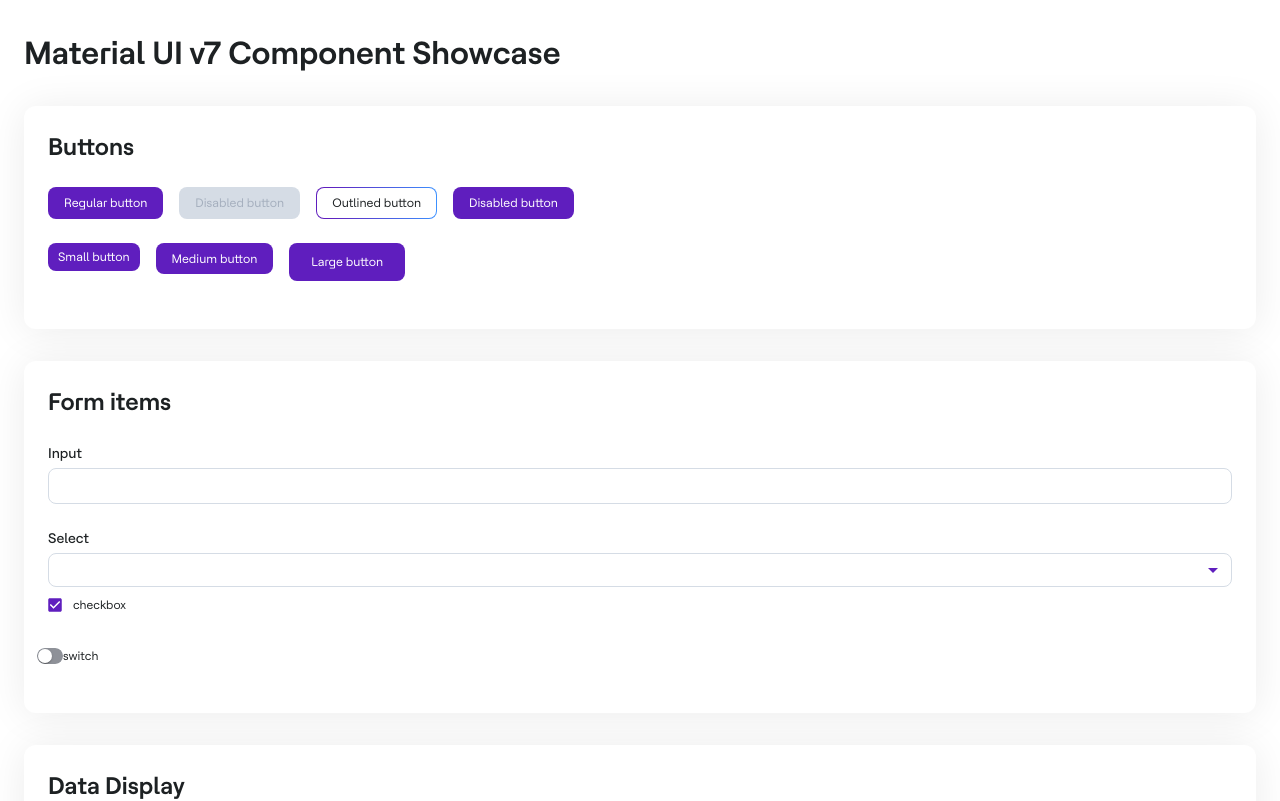
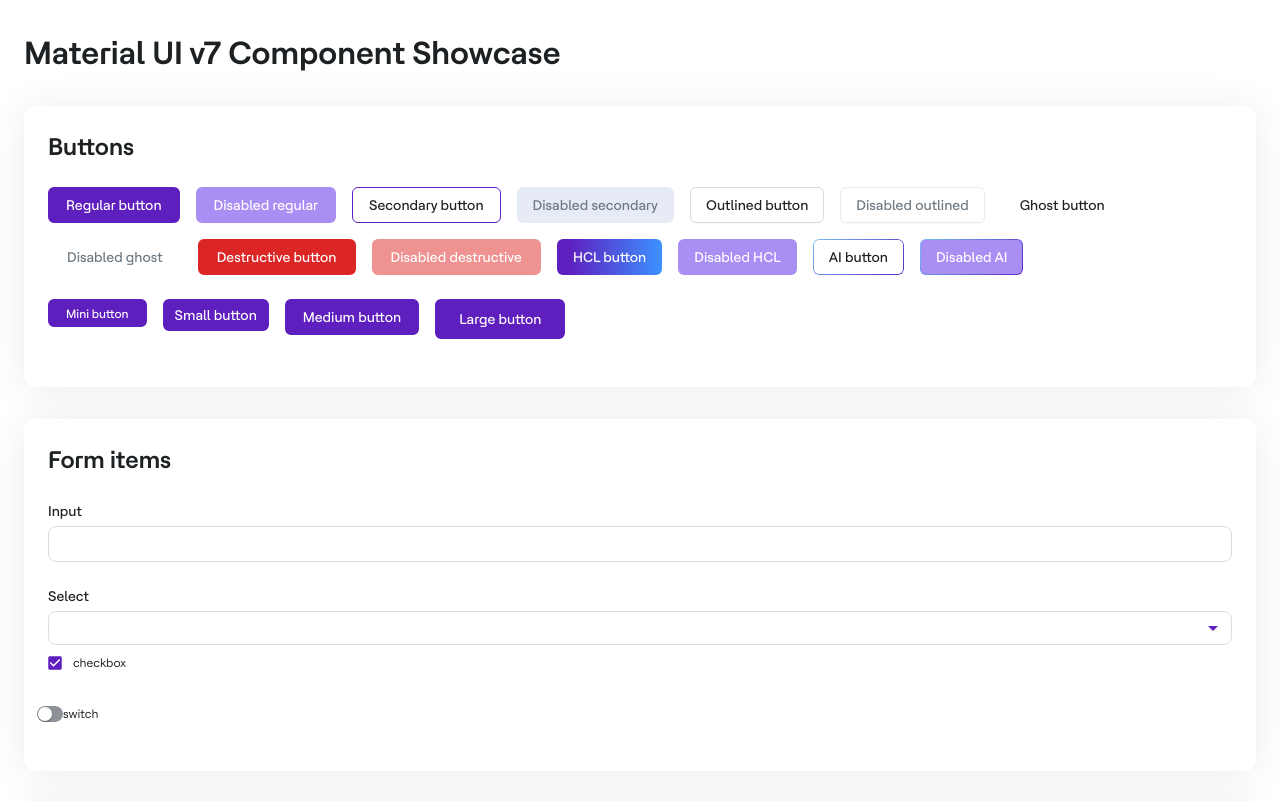
Before and after one commit to formdenes/ui-theme-test, a React (Vite) app: page / in a window 1280 px wide. Shown: the top 801 px of the page. Built offline with nearby package versions, Linux system fonts and the light colour scheme.

Commit message:
button variants added

```diff
--- a/src/components/all-components.tsx
+++ b/src/components/all-components.tsx
@@ -104,14 +104,41 @@
           <Stack direction="row" spacing={2} flexWrap="wrap" useFlexGap>
             <Button variant="contained">Regular button</Button>
             <Button variant="contained" disabled={true}>
-              Disabled button
+              Disabled regular
+            </Button>
+            <Button variant="contained" color="secondary">
+              Secondary button
+            </Button>
+            <Button variant="contained" color="secondary" disabled={true}>
+              Disabled secondary
             </Button>
             <Button variant="outlined">Outlined button</Button>
-            <Button variant="contained">Disabled button</Button>
+            <Button variant="outlined" disabled={true}>
+              Disabled outlined
+            </Button>
+            <Button variant="ghost">Ghost button</Button>
+            <Button variant="ghost" disabled={true}>
+              Disabled ghost
+            </Button>
+            <Button variant="destructive">Destructive button</Button>
+            <Button variant="destructive" disabled={true}>
+              Disabled destructive
+            </Button>
+            <Button variant="hcl">HCL button</Button>
+            <Button variant="hcl" disabled={true}>
+              Disabled HCL
+            </Button>
+            <Button variant="ai">AI button</Button>
+            <Button variant="ai" disabled={true}>
+              Disabled AI
+            </Button>
           </Stack>
         </Box>
         <Box sx={{ mb: 3 }}>
           <Stack direction="row" spacing={2} flexWrap="wrap" useFlexGap>
+            <Button variant="contained" size="mini">
+              Mini button
+            </Button>
             <Button variant="contained" size="small">
               Small button
             </Button>
--- a/src/theme/theme.ts
+++ b/src/theme/theme.ts
@@ -349,50 +349,171 @@
       },
       styleOverrides: {
         root: {
-          borderRadius: "8px",
+          backgroundColor: "transparent",
+          borderRadius: "6px",
           boxShadow: "none",
           textTransform: "none",
-          fontSize: "12.25px",
-          fontWeight: "normal",
+          fontSize: "14px",
+          fontWeight: 500,
+          "&:hover": {
+            boxShadow: "none",
+          },
+          "&.MuiButton-contained": {
+            backgroundColor: colors.purple[700],
+            border: `2px solid ${colors.purple[700]}`,
 
+            "&:hover": {
+              backgroundColor: colors.purple[700],
+              borderColor: colors.purple[200],
+            },
+            "&:focus": {
+              backgroundColor: colors.purple[700],
+              borderColor: colors.grey[400],
+            },
+            "&:disabled": {
+              backgroundColor: colors.purple[200],
+              borderColor: colors.purple[200],
+              color: "white",
+            },
+          },
+          "&.MuiButton-contained.MuiButton-colorSecondary": {
+            backgroundColor: "transparent",
+            border: `1px solid ${colors.purple[700]}`,
+            color: colors.grey.A400,
+            "&:hover": {
+              border: `2px solid ${colors.purple[700]}`,
+            },
+            "&:focus": {
+              border: `3px solid ${colors.purple[700]}`,
+            },
+            "&:disabled": {
+              backgroundColor: colors.grey[100],
+              border: "none",
+              color: colors.grey[800],
+            },
+          },
           "&.MuiButton-outlined": {
-            borderColor: "transparent",
+            backgroundColor: "transparent",
+            border: `1px solid ${colors.grey[200]}`,
+            boxShadow: "0px 1px 2px -1px #0000001A",
+            color: colors.grey.A400,
+
+            "&:hover": {
+              boxShadow: "0px 1px 3px 0px #0000001A",
+            },
+            "&:focus": {
+              boxShadow: "0px 0px 0px 3px #D4D4D4",
+            },
+            "&:disabled": {
+              borderColor: colors.grey[100],
+              color: colors.grey[800],
+            },
+          },
+          "&.MuiButton-ghost": {
+            //backgroundColor: colors.purple[700],
+            border: "3px solid transparent",
+
+            "&:hover": {
+              backgroundColor: colors.grey[200],
+              borderColor: colors.grey[200],
+            },
+            "&:focus": {
+              backgroundColor: "transparent",
+              borderColor: colors.grey[200],
+            },
+            "&:disabled": {
+              color: colors.grey[800],
+            },
+          },
+          "&.MuiButton-destructive": {
+            backgroundColor: "#DC2626",
+            border: `3px solid #DC2626`,
+            color: "white",
+
+            "&:hover": {
+              backgroundColor: "#DC2626",
+            },
+            "&:focus": {
+              backgroundColor: "#DC2626",
+              borderColor: colors.grey[400],
+            },
+            "&:disabled": {
+              backgroundColor: "#ee9292",
+              borderColor: "#ee9292",
+              color: "white",
+            },
+          },
+          "&.MuiButton-hcl": {
+            background: "linear-gradient(90deg, #5F1EBE 10%, #3C91FF 100%)",
+            //border: `3px solid transparent`,
+            color: "white",
+
+            "&:hover": {
+              background: "linear-gradient(90deg, #5F1EBE 10%, #5F1EBE 100%)",
+              borderColor: colors.purple[700],
+            },
+            "&:focus": {
+              background: `linear-gradient(90deg, ${colors.purple[800]} 10%, ${colors.purple[800]} 100%)`,
+              border: `3px solid ${colors.grey[200]}`,
+            },
+            "&:disabled": {
+              background: colors.purple[200],
+              borderColor: colors.purple[200],
+              color: "white",
+            },
+          },
+          "&.MuiButton-ai": {
+            background: "transparent",
+            border: "none",
+            position: "relative",
+            "&::before": {
+              content: '""',
+              position: "absolute",
+              top: 0,
+              left: 0,
+              right: 0,
+              bottom: 0,
+              borderRadius: "inherit",
+              padding: "1px",
+              background: "linear-gradient(135deg, #7ABEF7 0%, #572AC2 100%)",
+              WebkitMask:
+                "linear-gradient(#fff 0 0) content-box, linear-gradient(#fff 0 0)",
+              WebkitMaskComposite: "xor",
+              maskComposite: "exclude",
+            },
+            /* borderColor: "transparent",
             background:
-              "linear-gradient(to right, white, white),linear-gradient(to right,#5F1EBE 10% , #3C91FF 100%)",
+              "linear-gradient(to right, white, white),linear-gradient(to right, #7ABEF7 14.04% , #572AC2 83.84%)",
             backgroundClip: "padding-box, border-box",
-            backgroundOrigin: "padding-box, border-box",
-            color: colors.grey.A400,
+            backgroundOrigin: "padding-box, border-box", */
+            "&:hover": {
+              background: "linear-gradient(135deg, #764ba2 0%, #667eea 100%)",
+              padding: "2px",
+            },
+            "&:focus": {
+              background: `linear-gradient(90deg, ${colors.purple[800]} 10%, ${colors.purple[800]} 100%)`,
+              border: `3px solid ${colors.grey[200]}`,
+            },
+            "&:disabled": {
+              backgroundColor: colors.purple[200],
+              borderColor: colors.purple[200],
+              color: "white",
+            },
+          },
+          "&.MuiButton-sizeMini": {
+            fontSize: "12px",
+            height: "28px",
           },
           "&.MuiButton-sizeSmall": {
-            height: "28px",
+            height: "32px",
           },
           "&.MuiButton-sizeMedium": {
-            height: "31.5px",
+            height: "36px",
           },
           "&.MuiButton-sizeLarge": {
-            height: "38.5px",
+            height: "40px",
           },
         },
-        contained: ({ theme }) => ({
-          variants: [
-            {
-              props: { variant: "contained", color: "primary" },
-              style: {
-                "&:hover": {
-                  backgroundColor: theme.vars.palette.primary.light,
-                },
-                //"&."
-              },
-            },
-          ],
-        }),
-        // contained: ({ theme }) => ({
-        //   boxShadow: "none",
-        //   "&:hover": {
-        //     boxShadow: "none",
-        //     // backgroundColor: theme.vari,
-        //   },
-        // }),
       },
     },
     MuiCard: {
```
Also changed, not shown: src/index.d.ts (+13 -0 lines).
